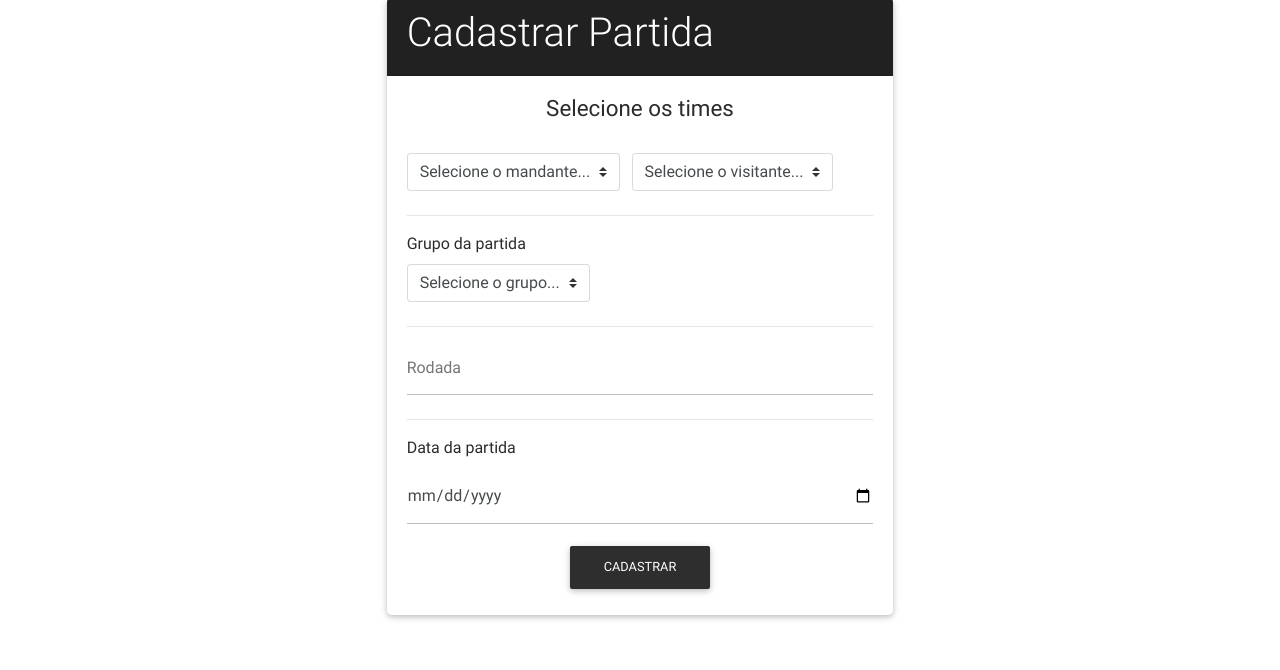
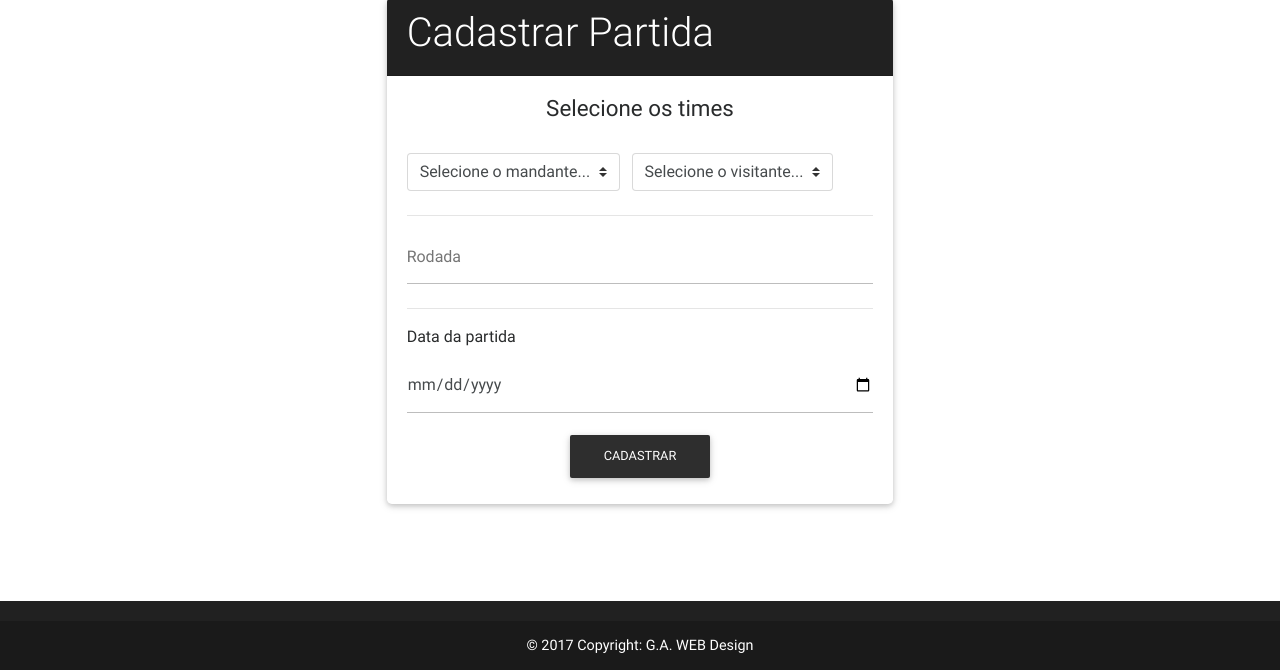
Before and after one commit to andersonmalheiro/sgce, a Django app: page /manager/campeonatos/add_partida/1/ in a window 1280 px wide. Shown: the part 130-800 px from the top of the page. Run offline with Django 3.2, Linux system fonts and the light colour scheme; a user stored in the database is signed in; data comes from the database, SQL or seed files in the repository; both versions use the stored data as it was before the commit; some libraries are stand-ins or nearby versions.

Commit message:
Removido grupo da partida

```diff
--- a/SGCE/settings.py
+++ b/SGCE/settings.py
@@ -25,7 +25,7 @@ PROJECT_ROOT = os.path.dirname(os.path.abspath(__file__))
 SECRET_KEY = "xcbem_eift6_q8#mrfppz6ai0i4zzm=gwlzzimi#hx6qn_r@jz"
 
 # SECURITY WARNING: don't run with debug turned on in production!
-DEBUG = False
+DEBUG = True
 
 # Application definition
 
--- a/app/forms.py
+++ b/app/forms.py
@@ -42,7 +42,7 @@ class PostForm(ModelForm):
 class CreatePartida(ModelForm):
     class Meta:
         model = Partida
-        fields = ['mandante', 'visitante', 'grupo', 'rodada', 'campeonato', 'data']
+        fields = ['mandante', 'visitante', 'rodada', 'campeonato', 'data']
 
 
 class UpdatePartida(ModelForm):
--- a/app/models.py
+++ b/app/models.py
@@ -110,7 +110,7 @@ class Partida(models.Model):
     mandante = models.ForeignKey(Equipe, verbose_name='Mandante', related_name='mandante')
     visitante = models.ForeignKey(Equipe, verbose_name='Visitante', related_name='visitante')
     rodada = models.PositiveIntegerField('Rodada')
-    grupo = models.ForeignKey(Grupo, verbose_name='Grupo')
+    # grupo = models.ForeignKey(Grupo, verbose_name='Grupo')
     campeonato = models.PositiveIntegerField('Campeonato', default=None)
     gols_mandante = models.PositiveIntegerField('Gols mandante', default=0)
     gols_visitante = models.PositiveIntegerField('Gols visitante', default=0)
--- a/app/templates/manager/create/add_campeonato.html
+++ b/app/templates/manager/create/add_campeonato.html
@@ -35,8 +35,14 @@ Criar campeonato - SGCE Admin
                 <option value="">Número de equipes...</option>
                 <option value="2">2</option>
                 <option value="4">4</option>
+                <option value="6">6</option>
                 <option value="8">8</option>
+                <option value="10">10</option>
+                <option value="12">12</option>
+                <option value="14">14</option>
                 <option value="16">16</option>
+                <option value="18">18</option>
+                <option value="20">20</option>
                 <option value="32">32</option>
                 <option value="64">64</option>
               </select>
--- a/app/templates/manager/create/add_partida.html
+++ b/app/templates/manager/create/add_partida.html
@@ -28,6 +28,7 @@
                                 <option value="{{e.pk}}">{{e}}</option>
                                 {% endfor %}
                             </select>
+                            <!--
                             <hr>
                             <label><strong>Grupo da partida</strong></label>
                             <br>
@@ -37,6 +38,7 @@
                                 <option value="{{g.pk}}">{{g}}</option>
                                 {% endfor %}
                             </select>
+                            -->
                             <hr>
                             <div class="md-form">
                                 <label for="rodada"><strong>Rodada</strong></label>
--- a/app/templates/manager/gerenciar_campeonatos.html
+++ b/app/templates/manager/gerenciar_campeonatos.html
@@ -108,10 +108,7 @@ SGCE Admin - Gerenciar Campeonatos
                             Criar
                             <span class="fa fa-plus"></span>
                         </a>
-                        <a href="{% url 'gerar_partidas' pk=champ.pk %}" class="pull-right black-text mr-5">
-                            Gerar
-                            <span class="fa fa-cogs"></span>
-                        </a>
+
                     </div>
                 </div>
             </div>
--- a/app/templates/manager/read/listar_partidas.html
+++ b/app/templates/manager/read/listar_partidas.html
@@ -46,6 +46,7 @@
                                     <span class="fa fa-trash fa-lg red-text"></span>
                                 </a>
                                 &nbsp&nbsp
+                                {% if partida.finalizada == False %}
                                 <a href="{% url 'partida_edit' pk=partida.pk %}">
                                     <span class="fa fa-pencil fa-lg"></span>
                                 </a>
@@ -53,6 +54,7 @@
                                 <a href="{% url 'update_resultado' pk=partida.pk %}">
                                     <span class="fa fa-refresh fa-lg"></span>
                                 </a>
+                                {% endif %}
                             </td>
                         </tr>
                         {% endfor %}
--- a/app/urls.py
+++ b/app/urls.py
@@ -51,7 +51,7 @@ urlpatterns = [
     url(r'^manager/campeonatos/list_partida/(?P<pk>[0-9]+)/$', partida_list, name='list_partida'),
     url(r'^manager/campeonato/editar_partida/(?P<pk>[0-9]+)/$', partida_edit, name='partida_edit'),
 
-    url(r'^manager/campeonatos/gerar/(?P<pk>[0-9]+)/$', gerar_partidas, name='gerar_partidas'),
+    # url(r'^manager/campeonatos/gerar/(?P<pk>[0-9]+)/$', gerar_partidas, name='gerar_partidas'),
     url(r'^manager/campeonatos/update_resultado/(?P<pk>[0-9]+)/$', update_resultado, name='update_resultado'),
     url(r'^manager/campeonatos/criar_lance/$', criar_lance, name='criar_lance'),
 
--- a/app/views.py
+++ b/app/views.py
@@ -382,22 +382,21 @@ def jogador_remove(request, c, pk):
 @login_required(login_url='/manager/login/')
 def create_partida(request, pk):
     equipes = Equipe.objects.filter(campeonato = pk)
-    grupos = Grupo.objects.filter(campeonato = pk)
+    # grupos = Grupo.objects.filter(campeonato = pk)
     if request.method == 'POST':
         form = CreatePartida(request.POST or None)
         if form.is_valid():
             mandante = get_object_or_404(Equipe, pk=request.POST['mandante'])
             visitante = get_object_or_404(Equipe, pk=request.POST['visitante'])
-            grupo = get_object_or_404(Grupo, pk=request.POST['grupo'])
+            # grupo = get_object_or_404(Grupo, pk=request.POST['grupo'])
             rodada = request.POST['rodada']
             campeonato = request.POST['campeonato']
             data = request.POST['data']
-            partida = Partida(mandante=mandante, visitante=visitante, grupo=grupo, rodada=rodada, campeonato=campeonato, data=data)
+            partida = Partida(mandante=mandante, visitante=visitante, rodada=rodada, campeonato=campeonato, data=data)
             partida.save()
             return redirect('list_partida', pk=campeonato)
     context = {
         'equipes':equipes,
-        'grupos':grupos,
         'pk':pk,
     }
     return render(request, 'manager/create/add_partida.html', context)
@@ -467,29 +466,29 @@ def criar_lance(request):
         l.update()
         return HttpResponse('')
 
-@login_required(login_url='/manager/login/')
-def gerar_partidas(request, pk):
-    teams = []
-    partidas = []
-    grupos = list(Grupo.objects.filter(campeonato=pk))
-    equipes = Equipe.objects.all()
-    if len(grupos) == 1:
-        grupos = get_object_or_404(Grupo, campeonato=pk)
-        teams = list(Equipe.objects.filter(grupo=grupos))
-        partidas = gerarP(teams, grupos, pk)
-        #tmp = gerarP(list(reversed(teams)), grupos, pk)
-        #partidas += tmp
-    else:
-        for g in grupos:
-            aux = list(Equipe.objects.filter(grupo=g))
-            teams += aux
-        partidas = gerarC(teams, grupos, pk)
+# @login_required(login_url='/manager/login/')
+# def gerar_partidas(request, pk):
+#     teams = []
+#     partidas = []
+#     grupos = list(Grupo.objects.filter(campeonato=pk))
+#     equipes = Equipe.objects.all()
+#     if len(grupos) == 1:
+#         grupos = get_object_or_404(Grupo, campeonato=pk)
+#         teams = list(Equipe.objects.filter(grupo=grupos))
+#         partidas = gerarP(teams, grupos, pk)
+#         #tmp = gerarP(list(reversed(teams)), grupos, pk)
+#         #partidas += tmp
+#     else:
+#         for g in grupos:
+#             aux = list(Equipe.objects.filter(grupo=g))
+#             teams += aux
+#         partidas = gerarC(teams, grupos, pk)
 
-    if request.method == 'POST':
-        for p in partidas:
-            p.save()
-        return redirect('list_partida', pk=pk)
-    return render(request, 'manager/create/gerar_partidas.html', {'partidas':partidas})
+#     if request.method == 'POST':
+#         for p in partidas:
+#             p.save()
+#         return redirect('list_partida', pk=pk)
+#     return render(request, 'manager/create/gerar_partidas.html', {'partidas':partidas})
 
 @login_required(login_url='/manager/login/')
 def create_grupo(request, pk):
```
Also changed, not shown: app/admin.py (+6 -2 lines), app/migrations/0002_remove_partida_grupo.py (added), db.sqlite3.
